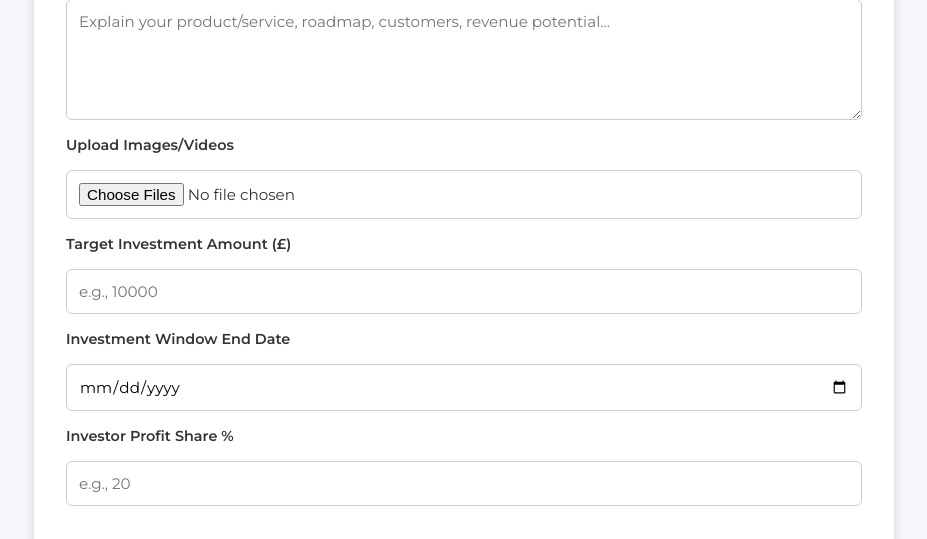
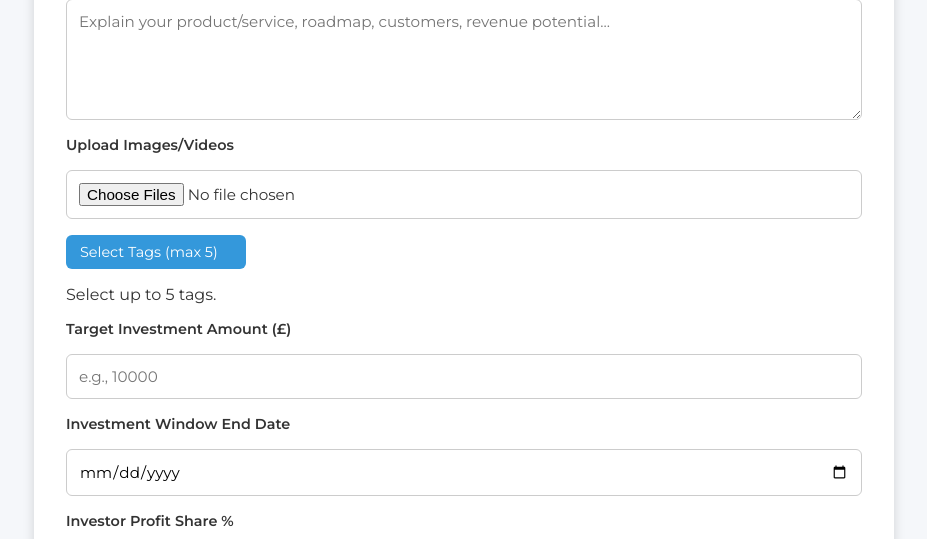
Before and after one commit to KingHazo/AC41004---Industrial-Team-Project, a PHP site: page /business_portal/create_pitch.php in a window 1280 px wide. Shown: the part 422-961 px from the top of the page, without its empty margins (176-1103 px from the left). Run offline with PHP 8.4, Linux system fonts and the light colour scheme; the visitor is signed in with stand-in values (Sample User, id 1); tables that the repository leaves empty hold one stand-in row (values such as "Sample post").

Commit message:
added a dropdown for the tags

```diff
--- a/business_portal/create_pitch.css
+++ b/business_portal/create_pitch.css
@@ -185,3 +185,72 @@ body {
   gap: 10px;
   margin-top: 1rem;
 }
+
+
+/* tags containers */
+.dropdown {
+  position: relative;
+  display: inline-block;
+  font-family: 'Montserrat', sans-serif;
+}
+
+.dropbtn {
+  background-color: #3498db;
+  color: white;
+  padding: 8px 14px;
+  border: none;
+  border-radius: 6px;
+  cursor: pointer;
+  font-size: 0.9rem;
+  min-width: 180px;
+  text-align: left;
+  display: flex;
+  justify-content: space-between;
+  align-items: center;
+}
+
+.dropdown-content {
+  display: none;
+  position: absolute;
+  background-color: #fff;
+  min-width: 220px;
+  max-height: 200px; /* scroll if too many items */
+  overflow-y: auto;
+  box-shadow: 0px 4px 12px rgba(0,0,0,0.2);
+  padding: 10px;
+  z-index: 10;
+  border-radius: 6px;
+  transition: opacity 0.2s ease;
+}
+
+.dropdown:hover .dropdown-content {
+  display: block;
+}
+
+
+.checkbox {
+  display: flex;
+  align-items: center;
+  margin-bottom: 8px;
+}
+
+.checkbox input[type="checkbox"] {
+  margin-right: 8px;
+  width: 16px;
+  height: 16px;
+  cursor: pointer;
+}
+
+.dropdown-content::-webkit-scrollbar {
+  width: 6px;
+}
+
+.dropdown-content::-webkit-scrollbar-thumb {
+  background-color: rgba(0,0,0,0.2);
+  border-radius: 3px;
+}
+
+.checkbox label {
+  cursor: pointer;
+  font-size: 0.85rem;
+}
--- a/business_portal/create_pitch.js
+++ b/business_portal/create_pitch.js
@@ -41,11 +41,14 @@ if (submitAnywayBtn) {
   });
 }
 
-// Dummy form submission
-const form = document.querySelector('.pitch-form');
-if (form) {
-  form.addEventListener('submit', (e) => {
-    e.preventDefault();
-    alert("Pitch submitted successfully (test mode).");
-  });
+//checks for the tag limit
+function limitTags(checkbox) {
+  const max = 5;
+  const checkboxes = document.querySelectorAll('input[name="tags[]"]');
+  let checkedCount = 0;
+  checkboxes.forEach(cb => { if(cb.checked) checkedCount++; });
+  if (checkedCount > max) {
+    checkbox.checked = false;
+    alert('Maximum 5 tags allowed.');
+  }
 }
--- a/business_portal/create_pitch.php
+++ b/business_portal/create_pitch.php
@@ -11,6 +11,11 @@ if (!isset($_SESSION['logged_in']) || $_SESSION['userType'] !== 'business') {
 
 // include database connection
 include '../sql/db.php';
+
+// fetch tags
+$tagStmt = $mysql->prepare("SELECT * FROM Tag ORDER BY Name ASC");
+$tagStmt->execute();
+$tags = $tagStmt->fetchAll(PDO::FETCH_ASSOC);
 
 // handle form submission
 if ($_SERVER['REQUEST_METHOD'] === 'POST') {
@@ -34,6 +39,17 @@ if ($_SERVER['REQUEST_METHOD'] === 'POST') {
   $stmt->execute();
 
   $pitchId = $mysql->lastInsertId(); // get the inserted PitchID
+
+  // insert selected tags
+  if (isset($_POST['tags'])) {
+    $selectedTags = array_slice($_POST['tags'], 0, 5); // max 5 tags
+    foreach ($selectedTags as $tagId) {
+      $stmt = $mysql->prepare("INSERT INTO PitchTag (PitchID, TagID) VALUES (:pitchId, :tagId)");
+      $stmt->bindParam(':pitchId', $pitchId);
+      $stmt->bindParam(':tagId', $tagId);
+      $stmt->execute();
+    }
+  }
 
   // insert investment tiers
   if (isset($_POST['tier_name'])) {
@@ -69,7 +85,7 @@ if ($_SERVER['REQUEST_METHOD'] === 'POST') {
   <meta charset="UTF-8">
   <meta name="viewport" content="width=device-width, initial-scale=1.0">
   <title>Create New Pitch</title>
-  <link rel="stylesheet" href="create_pitch.css">
+  <link rel="stylesheet" href="create_pitch.css?v=<?php echo time(); ?>">
   <link rel="stylesheet" href="../footer.css">
   <link rel="stylesheet" href="../navbar.css">
   <link href="https://fonts.googleapis.com/css2?family=Montserrat:wght@400;500;600;700&display=swap" rel="stylesheet">
@@ -99,6 +115,20 @@ if ($_SERVER['REQUEST_METHOD'] === 'POST') {
       <!-- media upload -->
       <label for="media">Upload Images/Videos</label>
       <input type="file" id="media" name="media[]" multiple accept="image/*,video/*">
+
+      <!-- dropdown container for tags -->
+      <div class="dropdown">
+        <button class="dropbtn">Select Tags (max 5)</button>
+        <div class="dropdown-content">
+          <?php foreach ($tags as $tag): ?>
+            <label class="checkbox">
+              <input type="checkbox" name="tags[]" value="<?php echo $tag['TagID']; ?>" onchange="limitTags(this)">
+              <?php echo htmlspecialchars($tag['Name']); ?>
+            </label>
+          <?php endforeach; ?>
+        </div>
+      </div>
+      <p class="note">Select up to 5 tags.</p>
 
       <!-- Target amount -->
       <label for="target">Target Investment Amount (£)</label>
@@ -161,7 +191,8 @@ if ($_SERVER['REQUEST_METHOD'] === 'POST') {
     </div>
   </div>
   <?php include '../footer.php'; ?>
-  <script src="create_pitch.js"></script>
+ <script src="create_pitch.js?v=<?php echo time(); ?>"></script>
+
 </body>
 
 </html>
```
